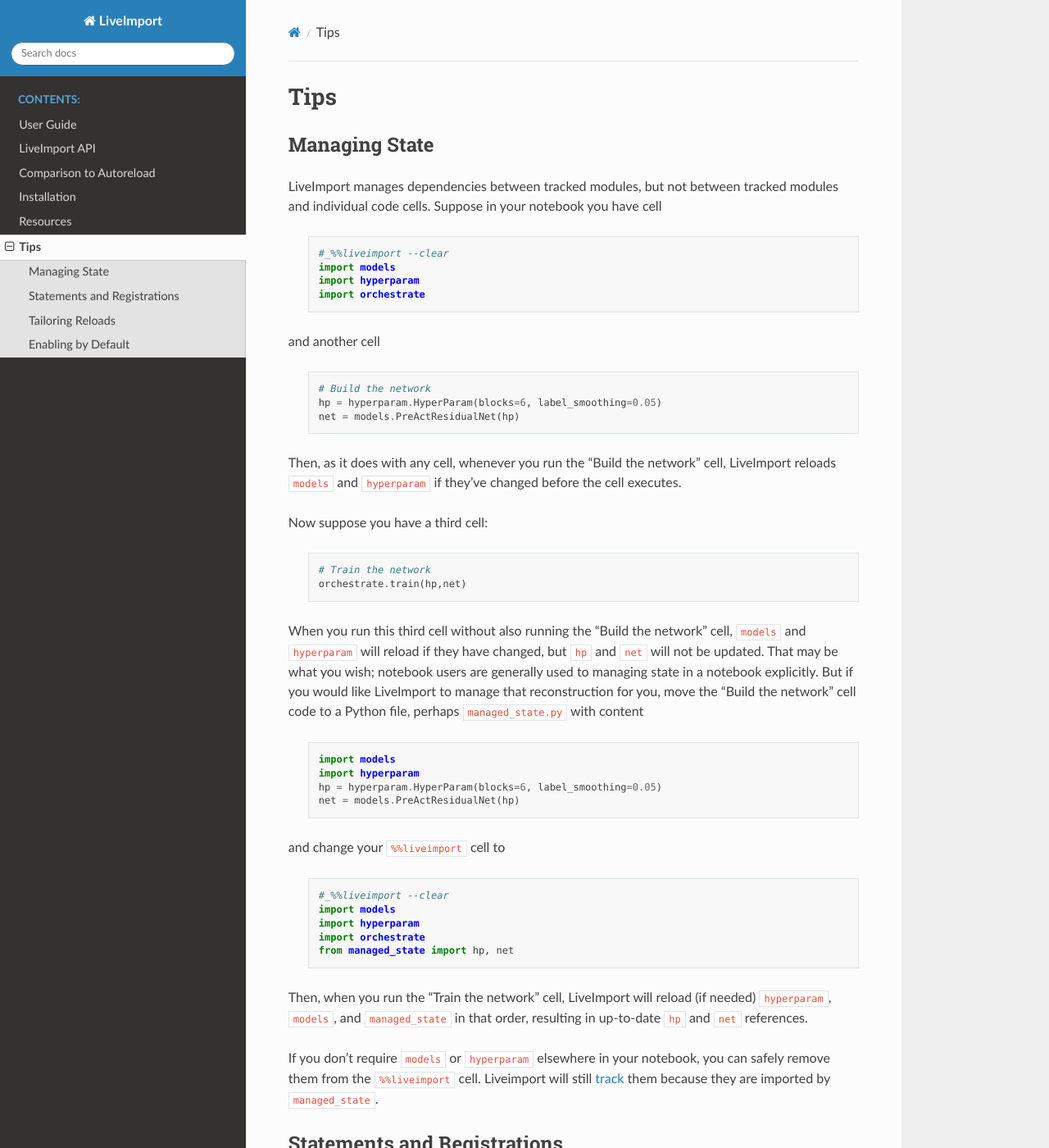
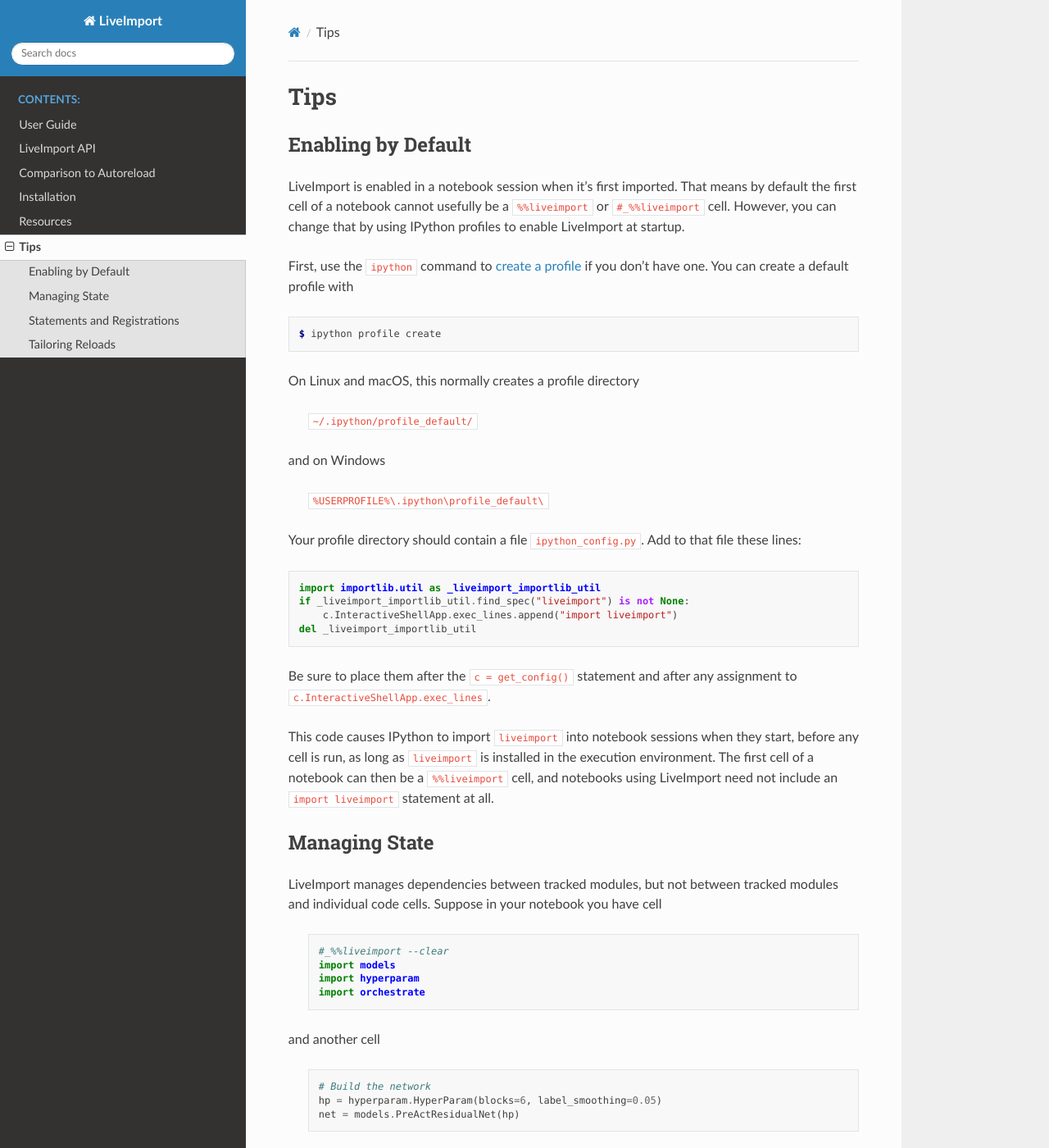
Before and after one commit to escreven/liveimport, a Sphinx documentation site: the page built from doc/tips.rst, in a window 1280 px wide and 1400 px high. Shown: the whole window at 82% size. Built offline with Sphinx 7.4.7 and the Read the Docs theme 3.1.0, drawn with Linux system fonts in a browser that asks for light colours; some of the changed text lies outside the part shown.

Commit message:
Documentation update

```diff
--- a/doc/tips.rst
+++ b/doc/tips.rst
@@ -2,6 +2,51 @@
 
 Tips
 ----
+
+.. _enabling_by_default:
+
+Enabling by Default
+~~~~~~~~~~~~~~~~~~~
+
+LiveImport is enabled in a notebook session when it's first imported.  That
+means by default the first cell of a notebook cannot usefully be a
+``%%liveimport`` or ``#_%%liveimport`` cell.  However, you can change that by
+using IPython profiles to enable LiveImport at startup.
+
+First, use the ``ipython`` command to `create a profile
+<https://ipython.readthedocs.io/en/stable/config/intro.html>`_
+if you don't have one.  You can create a default profile with
+
+.. code:: console
+
+    $ ipython profile create
+
+On Linux and macOS, this normally creates a profile directory
+
+    ``~/.ipython/profile_default/``
+
+and on Windows
+
+    ``%USERPROFILE%\.ipython\profile_default\``
+
+Your profile directory should contain a file ``ipython_config.py``.  Add to that
+file these lines:
+
+.. code:: python
+
+    import importlib.util as _liveimport_importlib_util
+    if _liveimport_importlib_util.find_spec("liveimport") is not None:
+        c.InteractiveShellApp.exec_lines.append("import liveimport")
+    del _liveimport_importlib_util
+
+Be sure to place them after the ``c = get_config()`` statement and after any
+assignment to ``c.InteractiveShellApp.exec_lines``.
+
+This code causes IPython to import ``liveimport`` into notebook sessions when
+they start, before any cell is run, as long as ``liveimport`` is installed in
+the execution environment.  The first cell of a notebook can then be a
+``%%liveimport`` cell, and notebooks using LiveImport need not include an
+``import liveimport`` statement at all.
 
 .. _managing_state:
 
@@ -119,45 +164,3 @@
 ``_did_initial_load`` is undefined on the first load, the ``if`` condition is
 true, so the ``if`` body statements run.  On reloads, the ``if`` condition is
 false, so the ``else`` body runs.
-
-.. _enabling_by_default:
-
-Enabling by Default
-~~~~~~~~~~~~~~~~~~~
-
-LiveImport is enabled in a notebook session when it is first imported.  That
-means by default the first cell of a notebook cannot usefully be a
-``%%liveimport`` or ``#_%%liveimport`` cell.  However, you can change that by
-using IPython profiles to enable LiveImport at startup.
-
-First, use the ``ipython`` command to `create a profile
-<https://ipython.readthedocs.io/en/stable/config/intro.html>`_
-if you don't have one.  You can create a default profile with
-
-.. code:: console
-
-    $ ipython profile create
-
-On Linux and macOS, this normally creates a profile directory
-
-    ``~/.ipython/profile_default/``
-
-and on Windows
-
-    ``%USERPROFILE%\.ipython\profile_default\``
-
-Your profile directory should contain a file ``ipython_config.py``.  Add to that
-file these lines:
-
-.. code:: python
-
-    import importlib.util as _liveimport_importlib_util
-    if _liveimport_importlib_util.find_spec("liveimport") is not None:
-        c.InteractiveShellApp.exec_lines.append("import liveimport")
-    del _liveimport_importlib_util
-
-This code causes IPython to import ``liveimport`` when a notebook session
-starts before any cell is run, as long as ``liveimport`` is installed in the
-environment in which the notebook is running.  The first cell of a notebook can
-then be a ``%%liveimport`` cell, and notebooks using LiveImport need not
-include a ``import liveimport`` statement at all.
--- a/doc/userguide.rst
+++ b/doc/userguide.rst
@@ -209,8 +209,8 @@
 first) uses option ``--clear``.
 
 Normally, the first ``%%liveimport`` cell cannot be the first notebook cell
-because LiveImport isn't enabled until it's imported.  See
-:ref:`Enabling by Default <enabling_by_default>` to change that.
+because LiveImport is only enabled when it's imported.  See :ref:`Enabling by
+Default <enabling_by_default>` to change that.
 
 Reload Reports
 --------------
```
Also changed, not shown: CHANGELOG.md (+2 -2 lines), README.md (+4 -4 lines), enabling-by-default.md (+9 -6 lines).
